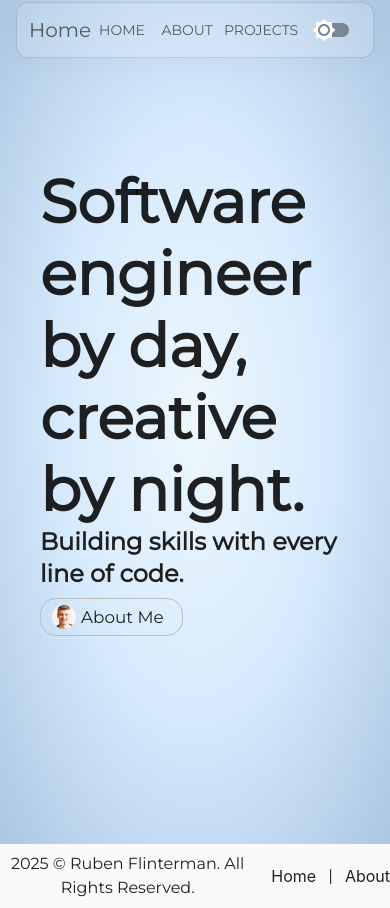
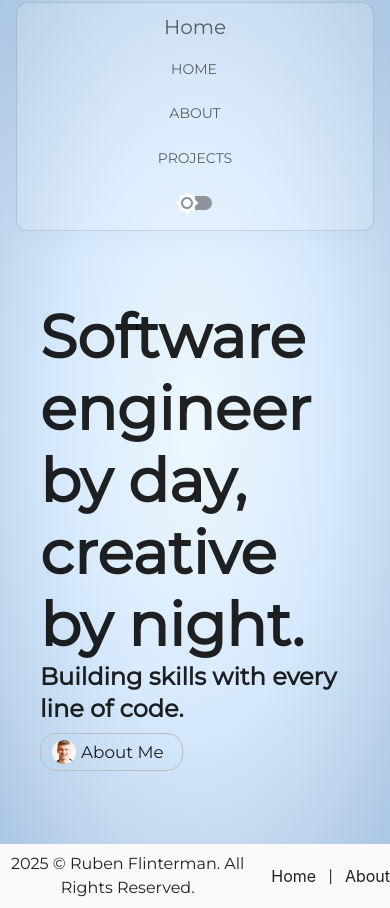
Before and after one commit to RFlintstone/rubenflinterman.com, a React (Create React App) app in the folder portfolio/com.rubenflinterman.frontend/: page / in a window 390 px wide. Built offline with nearby package versions, Linux system fonts and the light colour scheme.

Commit message:
Fixed phone styling (better nav)

```diff
--- a/portfolio/com.rubenflinterman.frontend/src/App.tsx
+++ b/portfolio/com.rubenflinterman.frontend/src/App.tsx
@@ -1,5 +1,5 @@
 import './App.css';
-import React, {lazy} from 'react';
+import React, {lazy, useState} from 'react';
 import IAppProps from "./components/IAppProps";
 import {BrowserRouter, Route, Routes} from "react-router-dom";
 import HeaderComponent from "./components/HeaderComponent";
@@ -12,6 +12,8 @@ const PrivacyPolicy = lazy(() => import('./views/PrivacyPolicy'));
 const NotFound = lazy(() => import('./views/NotFound'));
 
 const App: React.FC<IAppProps> = ({mode, setMode}) => {
+    const [, setHeaderHeight] = useState(0);
+
     const toggleTheme = () => {
         const newMode = mode === 'light' ? 'dark' : 'light';
         setMode(newMode);
@@ -21,7 +23,7 @@ const App: React.FC<IAppProps> = ({mode, setMode}) => {
     return (
         <>
             <BrowserRouter>
-                <HeaderComponent mode={mode} setMode={toggleTheme}/>
+                <HeaderComponent mode={mode} setMode={setMode} setHeaderHeight={setHeaderHeight} />
                 <Routes>
                     <Route path="/" element={<Home/>}/>
                     <Route path="/about" element={<About/>}/>
--- a/portfolio/com.rubenflinterman.frontend/src/components/HeaderComponent.tsx
+++ b/portfolio/com.rubenflinterman.frontend/src/components/HeaderComponent.tsx
@@ -1,22 +1,29 @@
-import React, {useEffect, useState} from "react";
+import React, {useEffect} from "react";
 import {AppBar, Button, Container, styled, Switch, Toolbar, Typography,} from "@mui/material";
 import Brightness7Icon from "@mui/icons-material/Brightness7";
 import Brightness4Icon from "@mui/icons-material/Brightness4";
 import {useLocation} from "react-router-dom";
 import GlassEffect from "../theme/GlassEffect";
 
-const StyledToolbar = styled(Toolbar)(({theme}) => ({
+const StyledToolbar = styled(Toolbar)(({ theme }) => ({
     display: "flex",
     alignItems: "center",
     justifyContent: "space-between",
     padding: "8px 12px",
     flexShrink: 0,
+    flexDirection: "column", // Stack buttons on small screens
+    gap: theme.spacing(1), // Add spacing between stacked items
+    [theme.breakpoints.up("sm")]: {
+        flexDirection: "row", // Row layout on larger screens
+        gap: 0,
+    },
 }));
 
-const HeaderComponent: React.FC<{ mode: string; setMode: (mode: string) => void }> = ({mode, setMode}) => {
+
+const HeaderComponent: React.FC<{ mode: string; setMode: (mode: "light" | "dark") => void; setHeaderHeight: (height: number) => void }> = ({ mode, setMode, setHeaderHeight }) => {
     const [pageName, setPageName] = React.useState<string | undefined>(undefined);
-    const [, setHeaderHeight] = useState<number>(0);
     const toggleTheme = () => setMode(mode === "light" ? "dark" : "light");
+    // const [, setHeaderHeight] = useState<number>(0);
 
     const location = useLocation();
 
@@ -31,9 +38,15 @@ const HeaderComponent: React.FC<{ mode: string; setMode: (mode: string) => void
     }, [location]);
 
     useEffect(() => {
-        const header = document.getElementById("header-component");
-        if (header) setHeaderHeight(header.offsetHeight);
-    }, []);
+        const updateHeaderHeight = () => {
+            const header = document.getElementById("header-component");
+            if (header) setHeaderHeight(header.offsetHeight);
+        };
+
+        updateHeaderHeight();
+        window.addEventListener("resize", updateHeaderHeight);
+        return () => window.removeEventListener("resize", updateHeaderHeight);
+    }, [setHeaderHeight]);
 
     return (
         <>
--- a/portfolio/com.rubenflinterman.frontend/src/views/About.tsx
+++ b/portfolio/com.rubenflinterman.frontend/src/views/About.tsx
@@ -17,7 +17,7 @@ const About: React.FC = () => {
                         position: "relative", // Remove absolute positioning
                         width: "90vw", // Slightly smaller width for mobile
                         height: "auto", // Let the height adjust dynamically
-                        marginTop: "7vh",
+                        marginTop: {xs: "32vh", sm: "7vh"},
                         display: "flex",
                         flexDirection: "column",
                         justifyContent: "center", // Center vertically
--- a/portfolio/com.rubenflinterman.frontend/src/views/Home.tsx
+++ b/portfolio/com.rubenflinterman.frontend/src/views/Home.tsx
@@ -28,6 +28,7 @@ const Home: React.FC = () => {
                             justifyContent: "center", // Center vertically
                             alignItems: "flex-start", // Center horizontally
                             textAlign: "left", // Centers the text horizontally
+                            marginTop: {xs: "32vh", sm: "0vh"},
                             marginBottom: "5vh", // Adjust this value to raise the content higher
                         }}
                     >
--- a/portfolio/com.rubenflinterman.frontend/src/views/Projects.tsx
+++ b/portfolio/com.rubenflinterman.frontend/src/views/Projects.tsx
@@ -17,7 +17,7 @@ const Projects: React.FC<ThemeProps> = ({mode}) => {
                         position: "relative", // Remove absolute positioning
                         width: "90vw", // Slightly smaller width for mobile
                         height: "auto", // Let the height adjust dynamically
-                        marginTop: "7vh",
+                        marginTop: {xs: "32vh", sm: "7vh"},
                         display: "flex",
                         flexDirection: "column",
                         justifyContent: "center", // Center vertically
```
